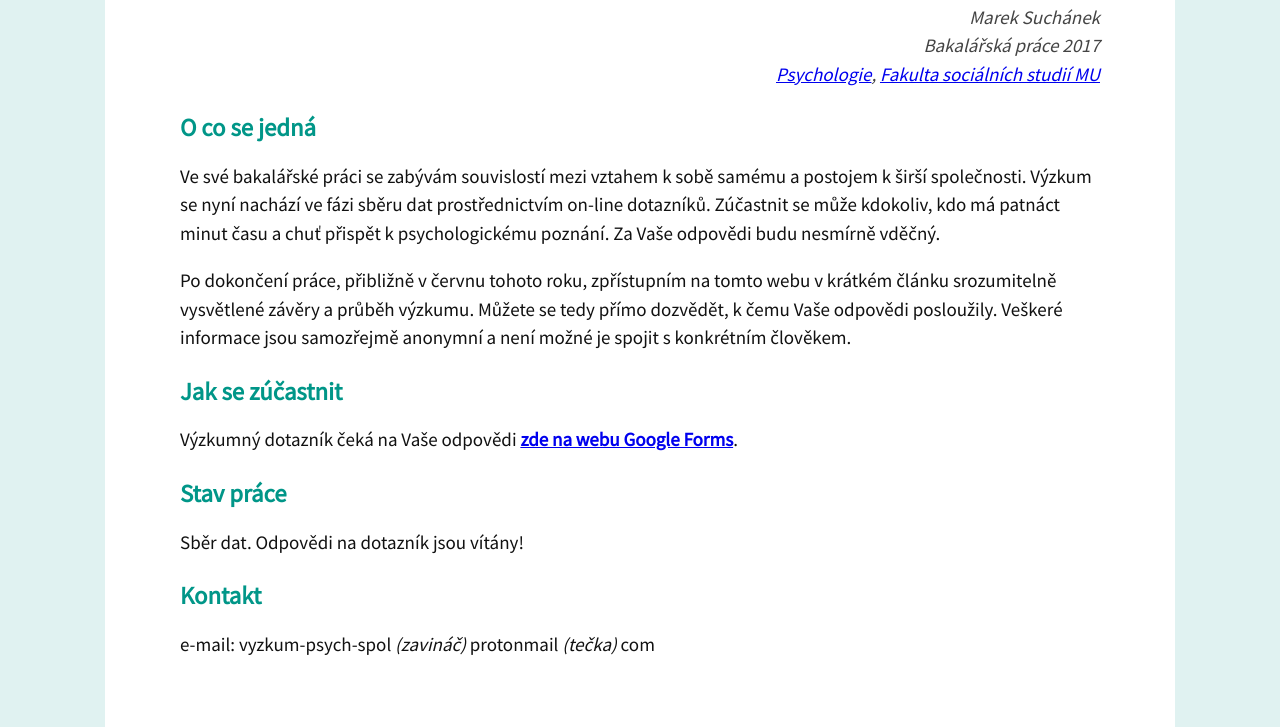
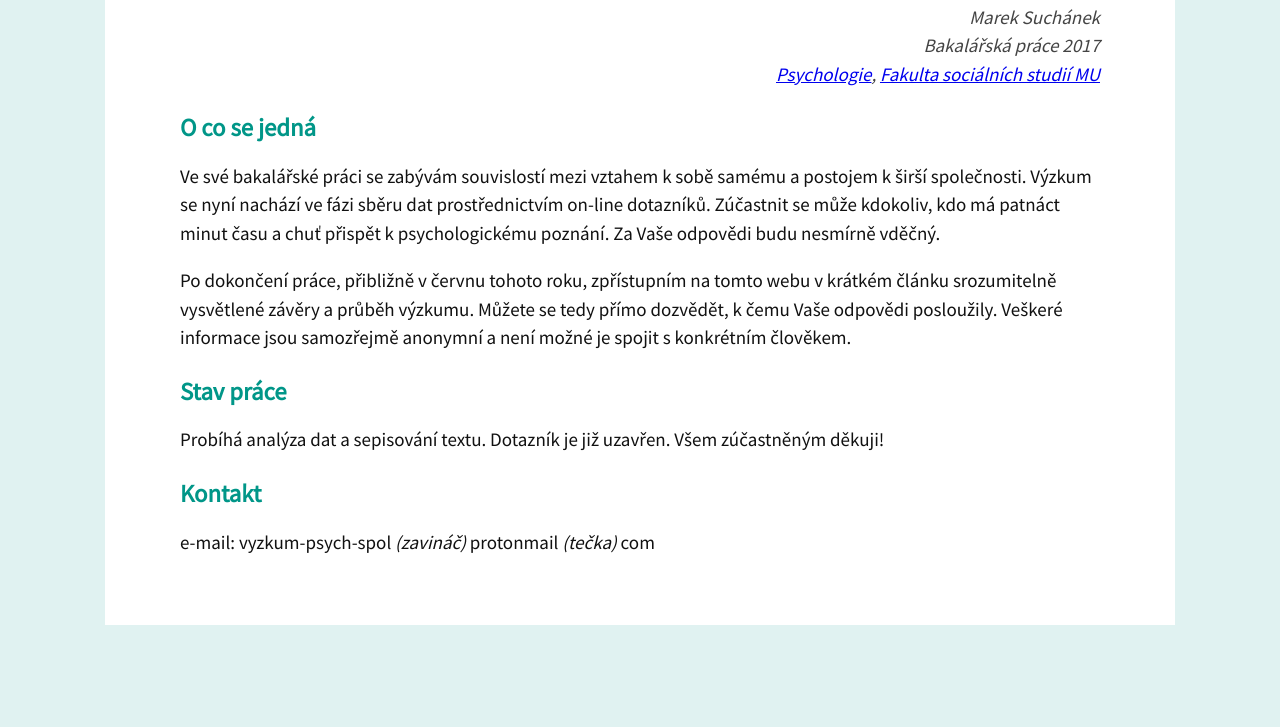
Before and after one commit to vyzkum-psych-spol/vyzkum-psych-spol.github.io, a plain HTML site: page index.html in a window 1280 px wide. Shown: the part 118-845 px from the top of the page. After the commit the page ends 800 px from the top, so only its background shows below. Drawn offline with Linux system fonts and the light colour scheme.

Commit message:
Uzavření dotazníku

```diff
--- a/index.html
+++ b/index.html
@@ -23,13 +23,14 @@
         <p>Ve své bakalářské práci se zabývám souvislostí mezi vztahem k sobě samému a postojem k širší společnosti. Výzkum se nyní nachází ve fázi sběru dat prostřednictvím on-line dotazníků. Zúčastnit se může kdokoliv, kdo má patnáct minut času a chuť přispět k psychologickému poznání. Za Vaše odpovědi budu nesmírně vděčný.</p>
         <p>Po dokončení práce, přibližně v červnu tohoto roku, zpřístupním na tomto webu v krátkém článku srozumitelně vysvětlené závěry a průběh výzkumu. Můžete se tedy přímo dozvědět, k čemu Vaše odpovědi posloužily. Veškeré informace jsou samozřejmě anonymní a není možné je spojit s konkrétním člověkem.</p>
 
-        <h2>Jak se zúčastnit</h2>
+        <!--<h2>Jak se zúčastnit</h2>
 
-        <p>Výzkumný dotazník čeká na Vaše odpovědi <strong><a href="https://docs.google.com/forms/d/e/1FAIpQLScpC8uxo7GHDLmjpcILVmYSVbZ_chvGv0JRdOnxvFOTozrX-w/viewform">zde na webu Google Forms</a></strong>.</p>
+        <p>Výzkumný dotazník čeká na Vaše odpovědi <strong><a href="https://docs.google.com/forms/d/e/1FAIpQLScpC8uxo7GHDLmjpcILVmYSVbZ_chvGv0JRdOnxvFOTozrX-w/viewform">zde na webu Google Forms</a></strong>.</p>-->
 
         <h2>Stav práce</h2>
 
-        <p>Sběr dat. Odpovědi na dotazník jsou vítány!</p>
+        <!-- <p>Sběr dat. Odpovědi na dotazník jsou vítány!</p> -->
+        <p>Probíhá analýza dat a sepisování textu. Dotazník je již uzavřen. Všem zúčastněným děkuji!</p>
 
         <h2>Kontakt</h2>
 
```
